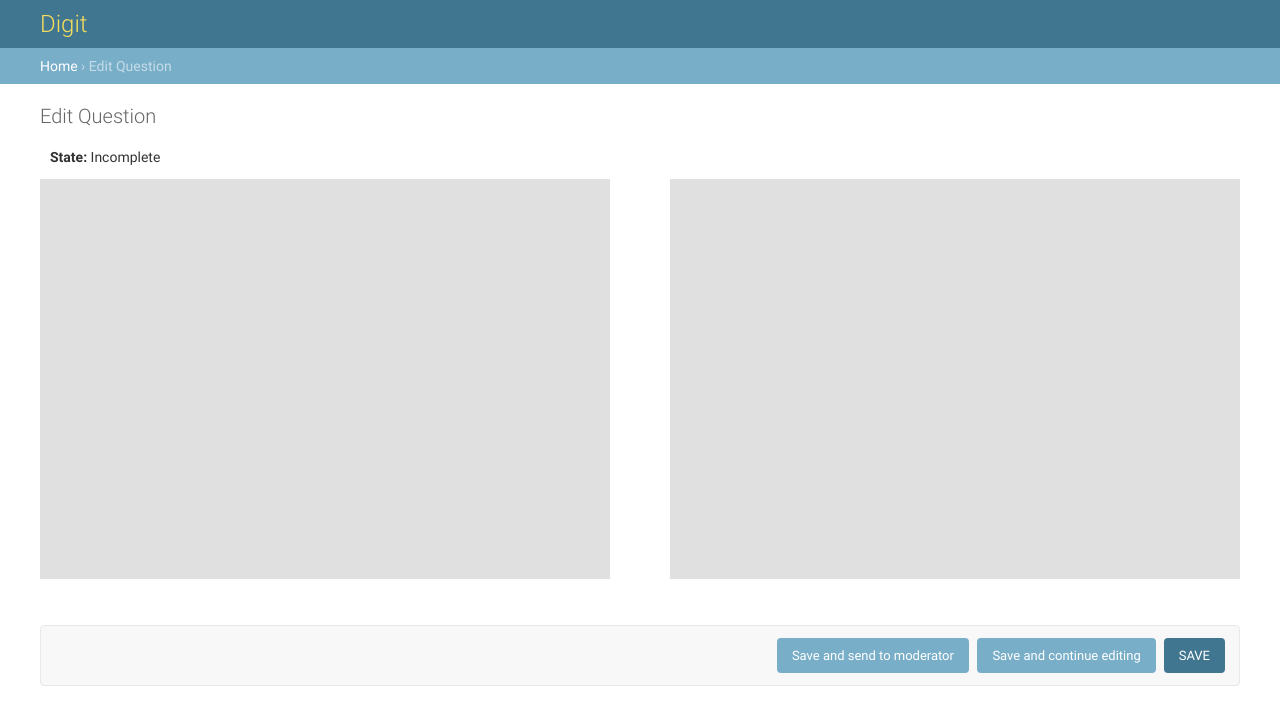
After one commit to EthanMarrs/digit2, a Django app: page /questions/1/edit/ in a window 1280 px wide. The commit adds this page. Shown: the top 725 px of the page. Run offline with Django 3.2, Linux system fonts and the light colour scheme; tables that the repository leaves empty hold one stand-in row (values such as "Sample post"); some libraries are stand-ins or nearby versions.

Commit message:
Added edit question template

```diff
--- a/core/static/core/style.css
+++ b/core/static/core/style.css
@@ -63,3 +63,18 @@ table {
     margin: 0;
     padding: 0;
 }
+
+#edit-panel {
+    width: 47.5%;
+    background-color: #e0e0e0;
+    float: left;
+    height: 400px;
+    margin-right: 5%;
+}
+
+#preview-panel {
+    width: 47.5%;
+    background-color: #e0e0e0;
+    float: left;
+    height: 400px;
+}
--- /dev/null
+++ b/core/templates/edit_question.html
@@ -0,0 +1,32 @@
+{% extends "admin/base_site.html" %}
+{% block coltype %}flex{% endblock %}
+{% block content %}
+
+{% load static %}
+
+{% block extrastyle %}
+<link rel="stylesheet" type="text/css" href="{% static 'core/style.css' %}"/>
+<link rel="stylesheet" type="text/css" href="/static/admin/css/forms.css"/>
+{% endblock %}
+
+<script src="{% static 'core/jquery.min.js' %}"></script>
+
+<div class="module full-width">
+    <p><b>State: </b>{{ question.get_state }}</p>
+    <div id="edit-panel">
+
+    </div>
+    <div id="preview-panel">
+
+    </div>
+    <div class="module">
+        &nbsp;
+    </div>
+    <div class="submit-row">
+        <input type="submit" value="Save and send to moderator">
+        <input type="submit" value="Save and continue editing">
+        <input class="default" type="submit" value="Save">
+    </div>
+</div>
+
+{% endblock %}
--- a/core/urls.py
+++ b/core/urls.py
@@ -15,6 +15,7 @@ urlpatterns = [
     url(r'^questions/(?P<pk>[^/]+)/up/', views.QuestionUpView.as_view()),
     url(r'^questions/(?P<pk>[^/]+)/down/', views.QuestionDownView.as_view()),
     url(r'^questions/(?P<pk>[^/]+)/state/', views.QuestionChangeStateView.as_view()),
+    url(r'^questions/(?P<pk>[^/]+)/edit/', views.QuestionEditView.as_view()),
     url(r'^syllabi/(?P<pk>[^/]+)/timeline/', views.SyllabusTimelineView.as_view()),
     url(r'^syllabi/(?P<pk>[^/]+)', views.SyllabusDetailView.as_view()),
     url(r'^syllabi/', views.SyllabusListView.as_view()),
--- a/core/views.py
+++ b/core/views.py
@@ -278,3 +278,16 @@ class QuestionOrderListView(ListView):
         context['site_url'] = "/",
         context['site_header'] = "Digit"
         return context
+
+
+class QuestionEditView(View):
+    def get(self, request, *args, **kwargs):
+        question = models.Question.objects.get(id=kwargs["pk"])
+
+        return render(request, "edit_question.html",
+                      {"title": "Edit Question",
+                       "user": request.user,
+                       "has_permission": request.user.is_staff,
+                       "site_url": "/",
+                       "site_header": "Digit",
+                       "question": question})
```
